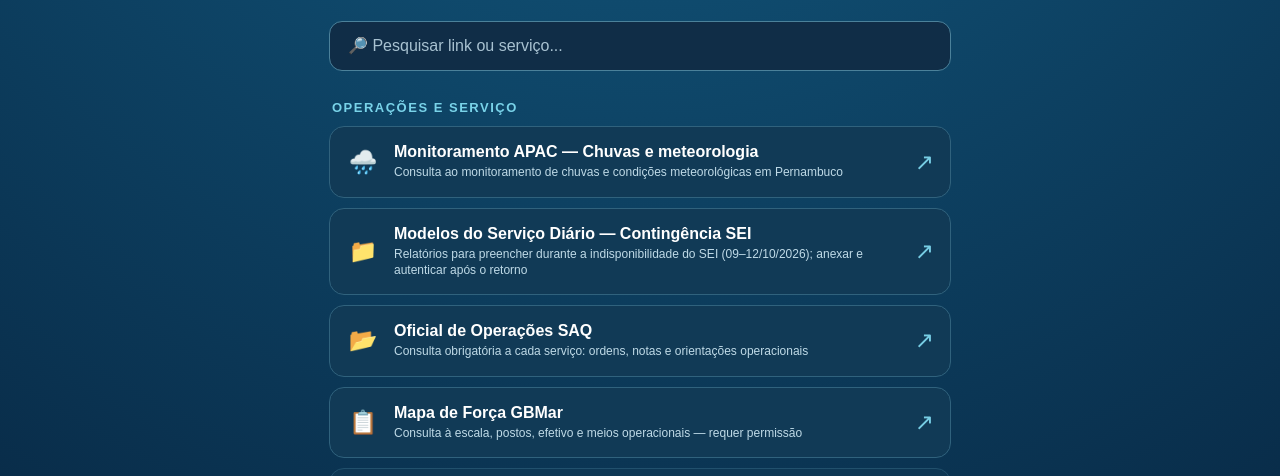
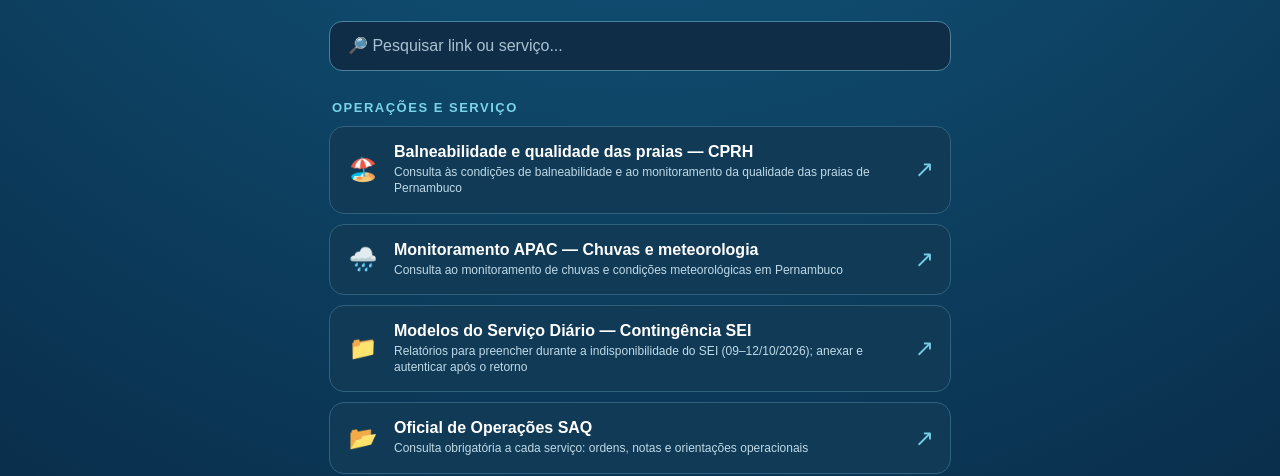
Before and after one commit to jacilllenealves10-oss/gbmar-central-de-links, a plain HTML site: page index.html in a window 1280 px wide. Shown: the part 257-733 px from the top of the page. Drawn offline with Linux system fonts and the light colour scheme.

Commit message:
feat: adiciona monitoramento de balneabilidade CPRH

```diff
--- a/index.html
+++ b/index.html
@@ -11,6 +11,7 @@
 <div aria-hidden="true" class="emblem">🌊</div><h1>GBMar</h1><p class="intro">Grupamento de Bombeiros Marítimo<br/>Central de links operacionais e administrativos</p>
 <input aria-label="Pesquisar links" class="search" id="search" placeholder="🔎 Pesquisar link ou serviço..." type="search"/>
 <section><h2>Operações e serviço</h2><div class="links">
+<a class="item" href="https://www2.cprh.pe.gov.br/monitoramento-ambiental/balneabilidade/" target="_blank" rel="noopener noreferrer"><span class="symbol">🏖️</span><span class="copy"><span class="name">Balneabilidade e qualidade das praias — CPRH</span><span class="desc">Consulta às condições de balneabilidade e ao monitoramento da qualidade das praias de Pernambuco</span></span><span class="arrow">↗</span></a>
 <a class="item" href="https://www.apac.pe.gov.br/monitoramento" target="_blank" rel="noopener noreferrer"><span class="symbol">🌧️</span><span class="copy"><span class="name">Monitoramento APAC — Chuvas e meteorologia</span><span class="desc">Consulta ao monitoramento de chuvas e condições meteorológicas em Pernambuco</span></span><span class="arrow">↗</span></a>
 <a class="item" href="https://drive.google.com/drive/u/1/folders/1qIOqvH6DoYkSwEq1BmubSQz-D9dfq4hF" target="_blank" rel="noopener noreferrer"><span class="symbol">📁</span><span class="copy"><span class="name">Modelos do Serviço Diário — Contingência SEI</span><span class="desc">Relatórios para preencher durante a indisponibilidade do SEI (09–12/10/2026); anexar e autenticar após o retorno</span></span><span class="arrow">↗</span></a>
 <a class="item" href="https://drive.google.com/drive/u/1/folders/1J-F5NctT1vQuJ3cXBOnE-LxMajXABbpw" target="_blank" rel="noopener noreferrer"><span class="symbol">📂</span><span class="copy"><span class="name">Oficial de Operações SAQ</span><span class="desc">Consulta obrigatória a cada serviço: ordens, notas e orientações operacionais</span></span><span class="arrow">↗</span></a>
```
